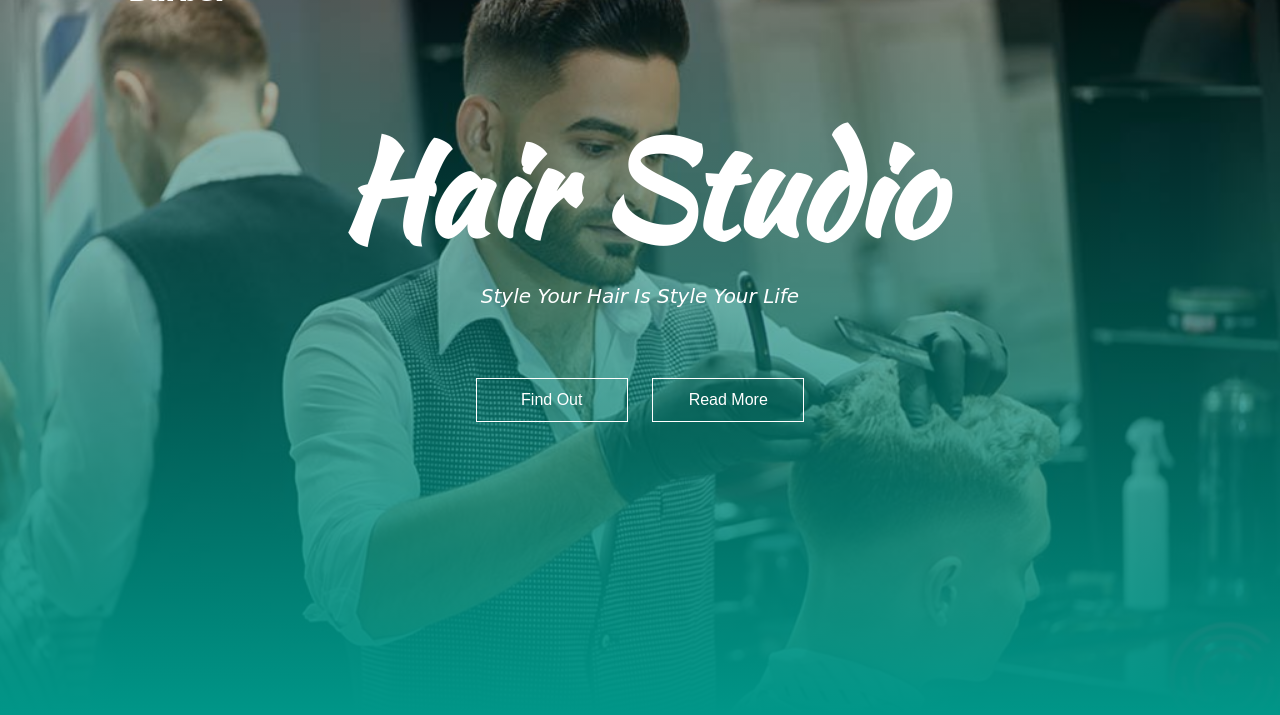
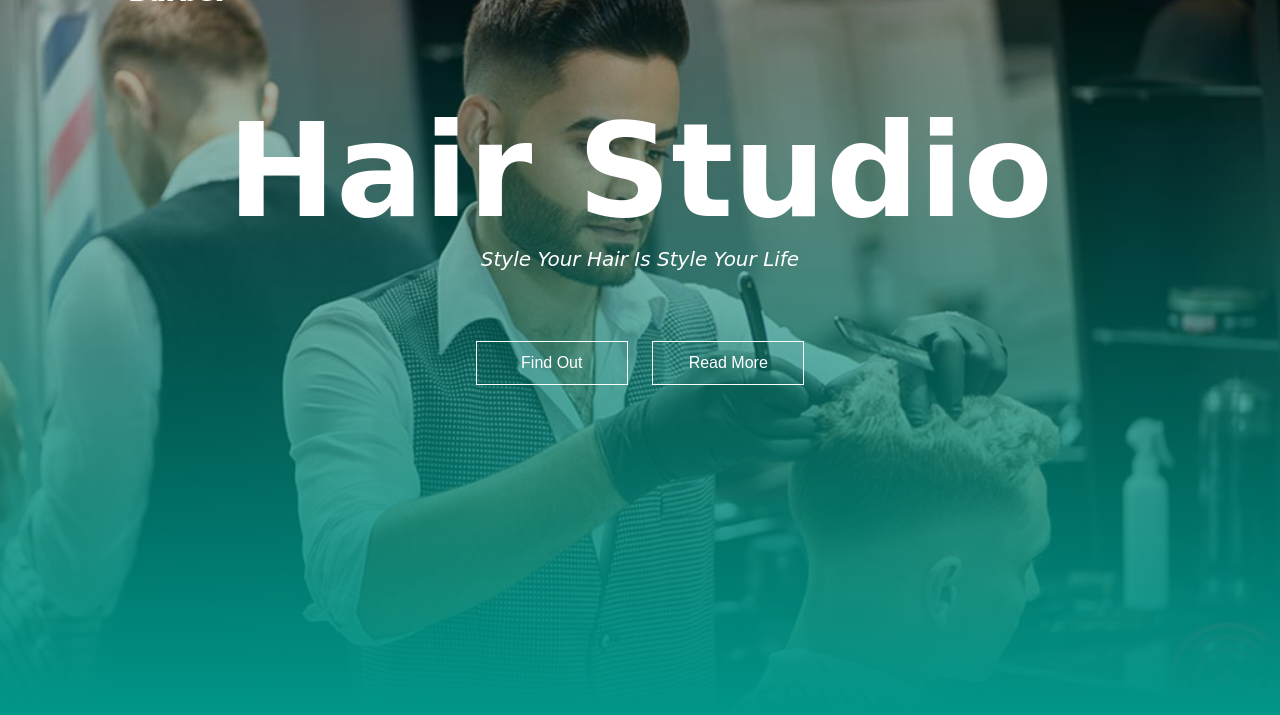
Before and after one commit to Chijndu/day-15-0f-30, a plain HTML site: page index.html in a window 1280 px wide. Shown: the part 85-800 px from the top of the page. Drawn offline with Linux system fonts and the light colour scheme.

Commit message:
Update index.html

```diff
--- a/index.html
+++ b/index.html
@@ -6,7 +6,6 @@
     <title>Dark Mode Toggle</title>
     <link rel="stylesheet" href="https://cdn.jsdelivr.net/npm/@fortawesome/fontawesome-free@6.6.0/css/fontawesome.min.css">
     <link rel="stylesheet" href="style.css">
-<link href="https://fonts.googleapis.com/css2?family=Kaushan+Script&display=swap" rel="stylesheet">
 <script src="https://kit.fontawesome.com/aadf22598f.js" crossorigin="anonymous"></script>
 </head>
 <body>
```
